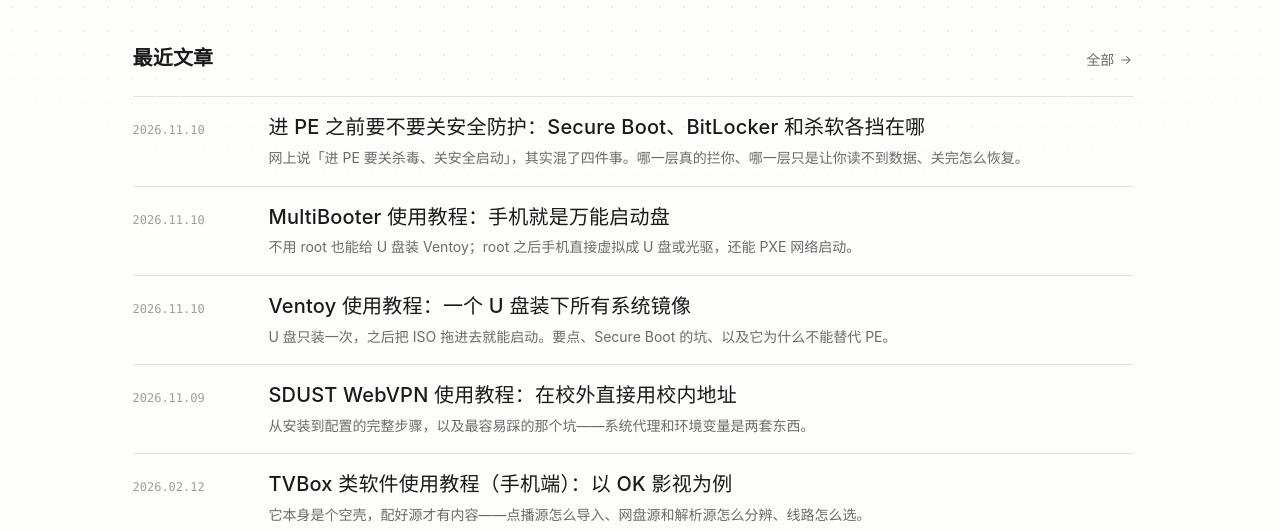
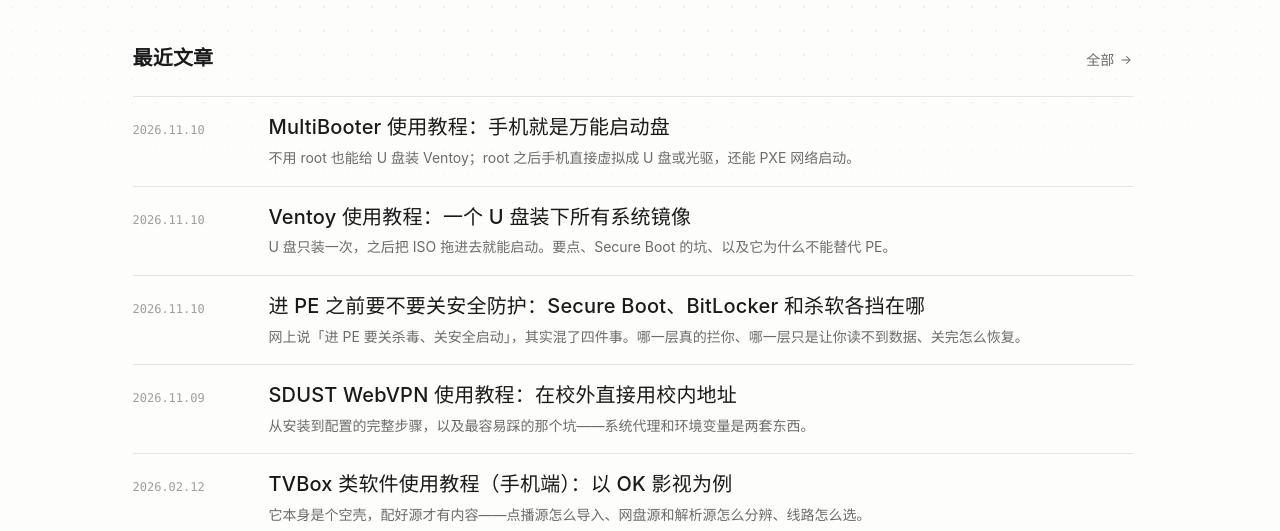
Before and after one commit to XavierMu/XavierMu.github.io, an Astro site: page / in a window 1280 px wide. Shown: the part 269-800 px from the top of the page. Built offline with nearby package versions, Linux system fonts and the light colour scheme; Astro itself is replaced by a stand-in of ours.

Commit message:
fix: 同日发布的三篇按实际时间排序
pubDate 只精确到日，三篇同为 2026-11-10，排序比较相等后
退化为按文件名升序，导致最早写的排在最前。补上时分秒。

```diff
--- a/src/content/blog/disable-security-before-pe/index.md
+++ b/src/content/blog/disable-security-before-pe/index.md
@@ -1,7 +1,7 @@
 ---
 title: "进 PE 之前要不要关安全防护：Secure Boot、BitLocker 和杀软各挡在哪"
 description: "网上说「进 PE 要关杀毒、关安全启动」，其实混了四件事。哪一层真的拦你、哪一层只是让你读不到数据、关完怎么恢复。"
-pubDate: 2026-11-10
+pubDate: 2026-11-10T17:59:55+08:00
 tags: ["电脑", "搞机"]
 ---
 
--- a/src/content/blog/multibooter-tutorial/index.md
+++ b/src/content/blog/multibooter-tutorial/index.md
@@ -1,7 +1,7 @@
 ---
 title: "MultiBooter 使用教程：手机就是万能启动盘"
 description: "不用 root 也能给 U 盘装 Ventoy；root 之后手机直接虚拟成 U 盘或光驱，还能 PXE 网络启动。"
-pubDate: 2026-11-10
+pubDate: 2026-11-10T18:58:42+08:00
 tags: ["电脑", "搞机", "安卓"]
 ---
 
--- a/src/content/blog/ventoy-tutorial/index.md
+++ b/src/content/blog/ventoy-tutorial/index.md
@@ -1,7 +1,7 @@
 ---
 title: "Ventoy 使用教程：一个 U 盘装下所有系统镜像"
 description: "U 盘只装一次，之后把 ISO 拖进去就能启动。要点、Secure Boot 的坑、以及它为什么不能替代 PE。"
-pubDate: 2026-11-10
+pubDate: 2026-11-10T18:49:29+08:00
 tags: ["电脑", "搞机"]
 ---
 
```
